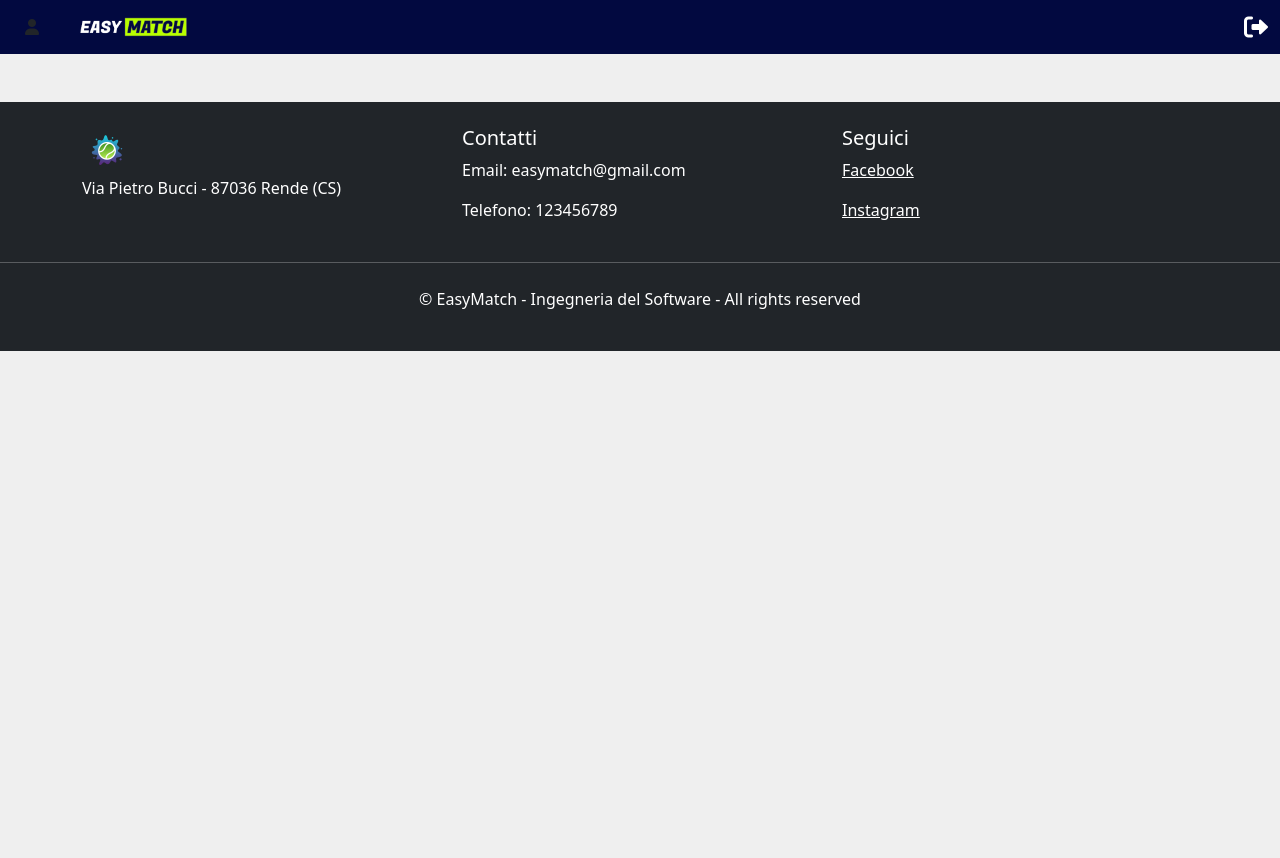
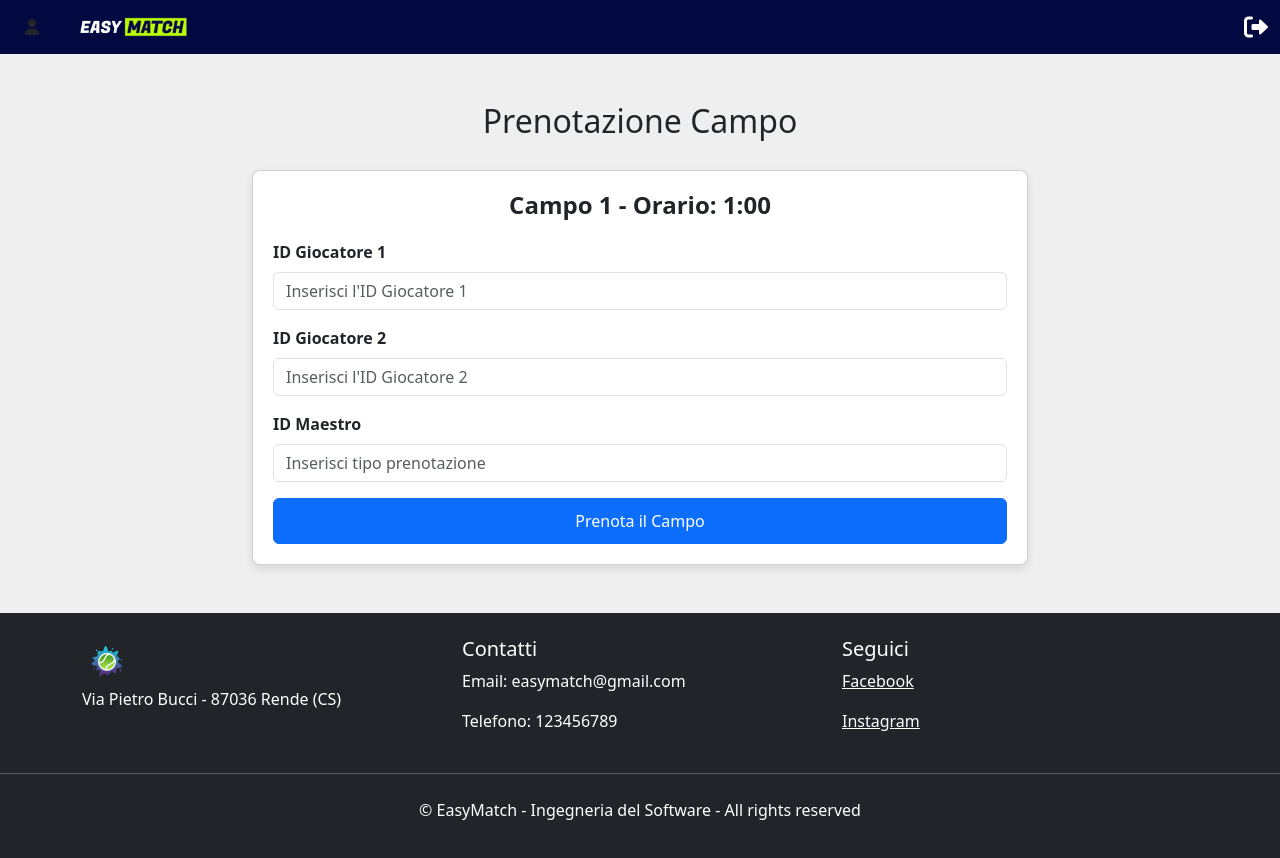
Before and after one commit to Gabriele8967/Web-Application-Project, an Angular app: page /fields/1/1/1 in a window 1280 px wide. Before the commit this address led to /. Shown: the top 858 px of the page. Before the commit the page ends 800 px from the top, so only its background shows below. Built offline with nearby package versions, Linux system fonts and the light colour scheme.

Commit message:
cambiato path route di bookingcomponent, modificati/aggiunti campie implementato metodo prenota in bookingcomponent, implementato metodo prenotaCampo in fields.service

```diff
--- a/src/app/app.routes.ts
+++ b/src/app/app.routes.ts
@@ -38,7 +38,7 @@ export const routes: Routes = [
   {path: "find-opponent", component: FindOpponentComponent},
   {path: 'users/:id', component: SingleUserComponent },
   {path: 'fields/:date/:id', component: SingleFieldComponent },
-  { path: 'fields/:id/:time', component: BookingComponent }
+  { path: 'fields/:date/:id/:time', component: BookingComponent }
 
 
 
--- a/src/app/booking/booking.component.html
+++ b/src/app/booking/booking.component.html
@@ -17,19 +17,19 @@
             <!-- Campo di input per ID Giocatore 1 -->
             <div class="mb-3">
               <label for="idGiocatore1" class="form-label">ID Giocatore 1</label>
-              <input type="number" id="idGiocatore1" class="form-control" [(ngModel)]="idGiocatore1" name="idGiocatore1" placeholder="Inserisci l'ID Giocatore 1" required>
+              <input type="number" id="idGiocatore1" class="form-control" [(ngModel)]="id_a" name="idGiocatore1" placeholder="Inserisci l'ID Giocatore 1" required>
             </div>
 
             <!-- Campo di input per ID Giocatore 2 -->
             <div class="mb-3">
               <label for="idGiocatore2" class="form-label">ID Giocatore 2</label>
-              <input type="number" id="idGiocatore2" class="form-control" [(ngModel)]="idGiocatore2" name="idGiocatore2" placeholder="Inserisci l'ID Giocatore 2" required>
+              <input type="number" id="idGiocatore2" class="form-control" [(ngModel)]="id_b" name="idGiocatore2" placeholder="Inserisci l'ID Giocatore 2" required>
             </div>
 
             <!-- Campo di input per ID Maestro -->
             <div class="mb-3">
               <label for="idMaestro" class="form-label">ID Maestro</label>
-              <input type="number" id="idMaestro" class="form-control" [(ngModel)]="idMaestro" name="idMaestro" placeholder="Inserisci l'ID del Maestro">
+              <input type="number" id="idMaestro" class="form-control" [(ngModel)]="tipoprenotazione" name="idMaestro" placeholder="Inserisci tipo prenotazione">
             </div>
 
             <!-- Pulsante di prenotazione -->
--- a/src/app/booking/booking.component.ts
+++ b/src/app/booking/booking.component.ts
@@ -2,6 +2,8 @@ import { Component, OnInit } from '@angular/core';
 import { ActivatedRoute } from '@angular/router';
 import { CommonModule } from '@angular/common';  // Importa CommonModule
 import { FormsModule } from '@angular/forms';    // Importa FormsModule
+import { FieldsService } from '../services/fields/fields.service';
+import {Request} from '../models/request';
 
 @Component({
   selector: 'app-booking',
@@ -13,24 +15,34 @@ import { FormsModule } from '@angular/forms';    // Importa FormsModule
 export class BookingComponent implements OnInit {
   idCampo!: number;
   orario!: number;
-  idGiocatore1!: number;
-  idGiocatore2!: number;
-  idMaestro?: number;
+  date!: string;
+  id_a!: number;
+  id_b?: number;
+  tipoprenotazione!: number;
 
-  constructor(private route: ActivatedRoute) {}
+  constructor(private route: ActivatedRoute, private service: FieldsService) {}
 
   ngOnInit(): void {
     const idCampoParam = this.route.snapshot.paramMap.get('id');
     const orarioParam = this.route.snapshot.paramMap.get('time');
+    const dateParam = this.route.snapshot.paramMap.get('date');
 
-    if (idCampoParam && orarioParam) {
+    if (idCampoParam && orarioParam && dateParam) {
       this.idCampo = +idCampoParam;  // Converte la stringa in numero
       this.orario = +orarioParam;    // Converte la stringa in numero
+      this.date = dateParam;
     }
   }
 
   prenota(): void {
     console.log(`Prenotazione per il campo ${this.idCampo} all'orario ${this.orario}`);
-    // Aggiungi qui la logica di prenotazione
+    this.service.prenotaCampo(this.idCampo, this.orario, this.date, this.id_a, this.id_b, this.tipoprenotazione).subscribe({
+      next: (response: Request) => {
+        alert(response.messaggio);
+      },
+      error: (error) => {
+        alert(`Errore nella comunicazione con il backend: ${error.message}`);
+      }
+    });
   }
 }
--- a/src/app/services/fields/fields.service.ts
+++ b/src/app/services/fields/fields.service.ts
@@ -1,5 +1,5 @@
 import { Injectable } from '@angular/core';
-import { HttpClient } from '@angular/common/http';
+import {HttpClient, HttpParams} from '@angular/common/http';
 import { Observable } from 'rxjs';
 import { Field } from '../../models/field';
 import { Request } from '../../models/request';
@@ -23,8 +23,20 @@ export class FieldsService {
     return this.http.get<Field>(`${this.apiUrl}/${date}/${id}`);
   }
 
-  prenotaCampo(id: number, time: number, campo: any, idGiocatore2: number, idMaestro: number | undefined): Observable<any> {
-    return this.http.post<any>(`${this.apiUrl}/prenota`, campo);
+  prenotaCampo(id: number, time: number, date: string, id_a: number, id_b: number | undefined, tipoprenotazione: number): Observable<any> {
+    if(id_b === undefined) {
+      id_b = 0;
+    }
+
+    const params = new HttpParams()
+      .set('id', id.toString())
+      .set('date', date)
+      .set('time', time.toString())
+      .set('id_a', id_a.toString())
+      .set('tipoprenotazione', tipoprenotazione.toString())
+      .set('id_b', id_b.toString());
+
+    return this.http.get<Request>(`${this.apiUrl}/prenota`, { params });
   }
 
   // Elimina una prenotazione dal database
--- a/src/app/single-field/single-field.component.ts
+++ b/src/app/single-field/single-field.component.ts
@@ -47,6 +47,6 @@ export class SingleFieldComponent implements OnInit {
   }
 
   goToBookingPage(campo: Field): void {
-    this.router.navigate(['/fields', campo.id, campo.time]); // Naviga alla pagina di prenotazione
+    this.router.navigate(['/fields', this.route.snapshot.paramMap.get('date'), campo.id, campo.time]); // Naviga alla pagina di prenotazione
   }
 }
```
